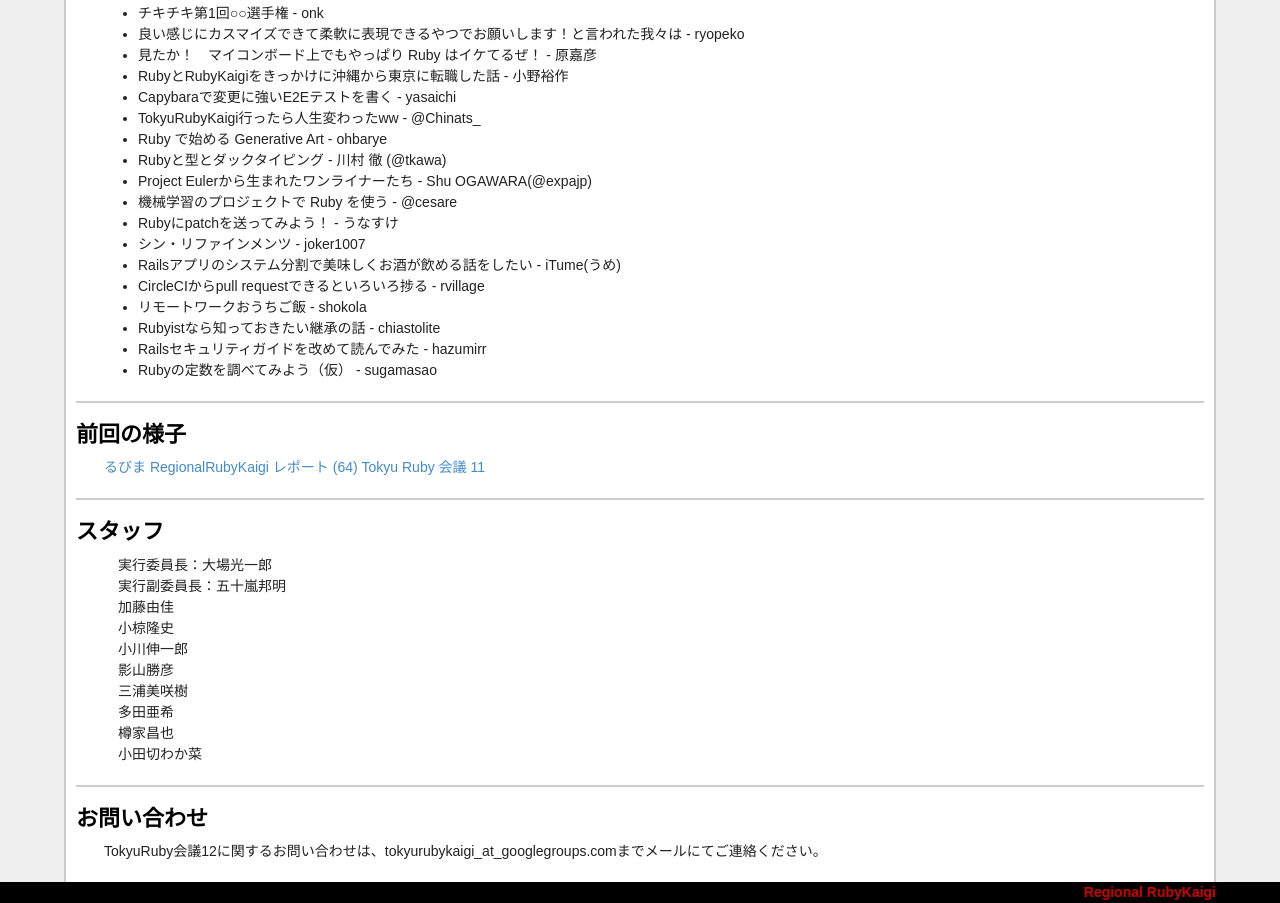
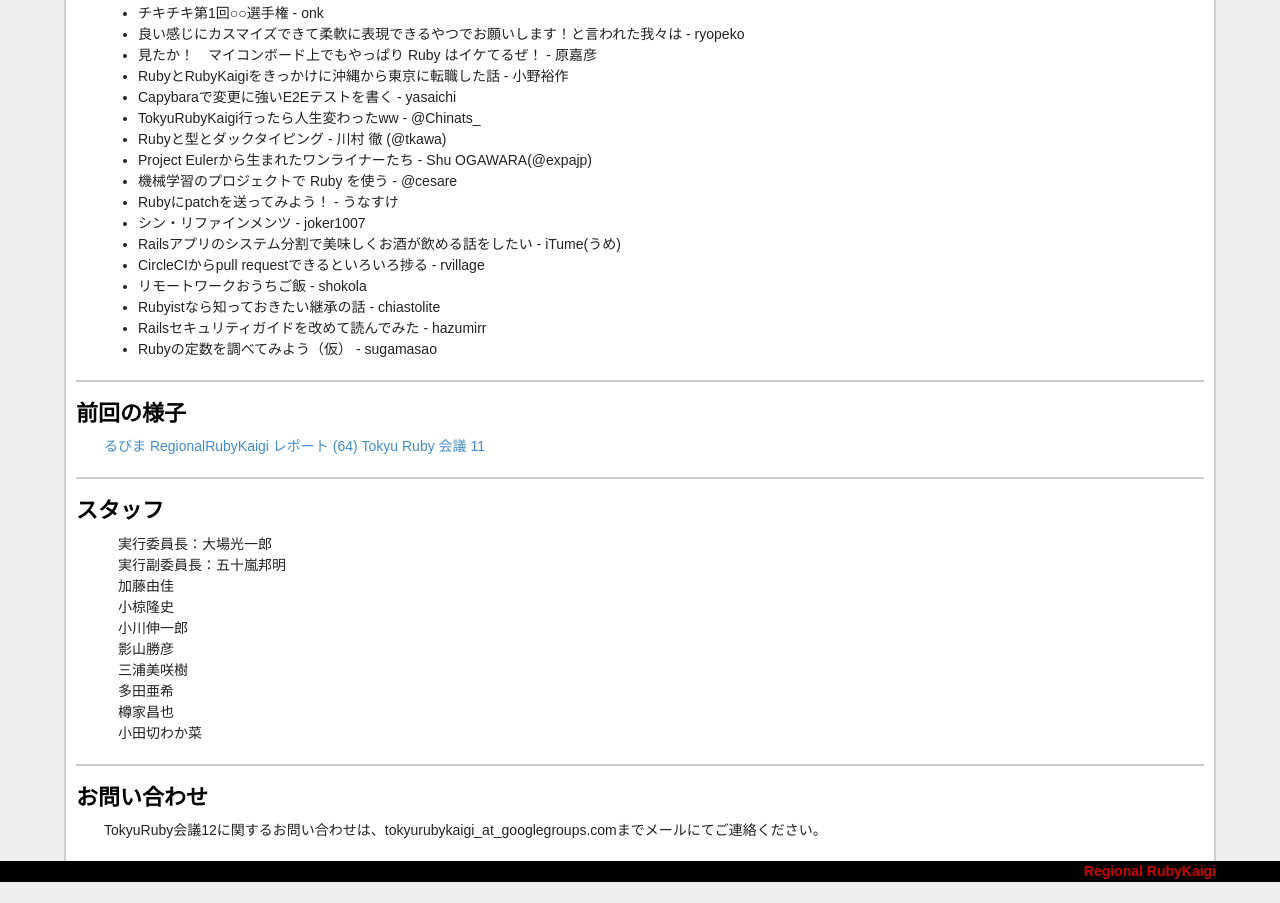
Before and after one commit to tokyurubykaigi/tokyu12, a plain HTML site: page index.html in a window 1280 px wide. Shown: the part 1634-2537 px from the top of the page. After the commit the page ends 2516 px from the top, so only its background shows below. Drawn offline with Linux system fonts and the light colour scheme.

Commit message:
Cancel ohbarye's LT

```diff
--- a/index.html
+++ b/index.html
@@ -118,7 +118,6 @@
           <li>RubyとRubyKaigiをきっかけに沖縄から東京に転職した話 - 小野裕作</li>
           <li>Capybaraで変更に強いE2Eテストを書く - yasaichi</li>
           <li>TokyuRubyKaigi行ったら人生変わったww - @Chinats_</li>
-          <li>Ruby で始める Generative Art - ohbarye</li>
           <li>Rubyと型とダックタイピング - 川村 徹 (@tkawa)</li>
           <li>Project Eulerから生まれたワンライナーたち - Shu OGAWARA(@expajp)</li>
           <li>機械学習のプロジェクトで Ruby を使う - @cesare</li>
```
